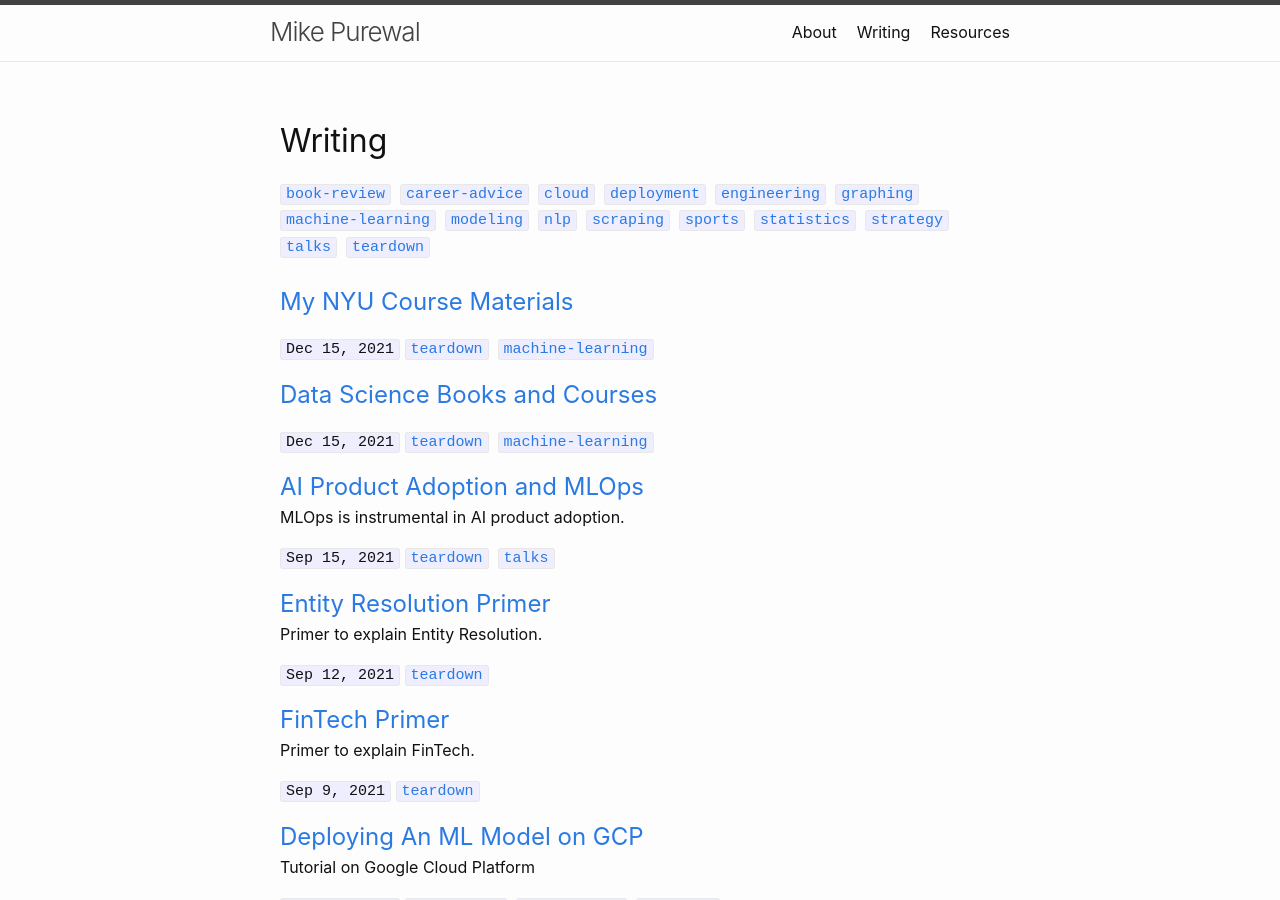
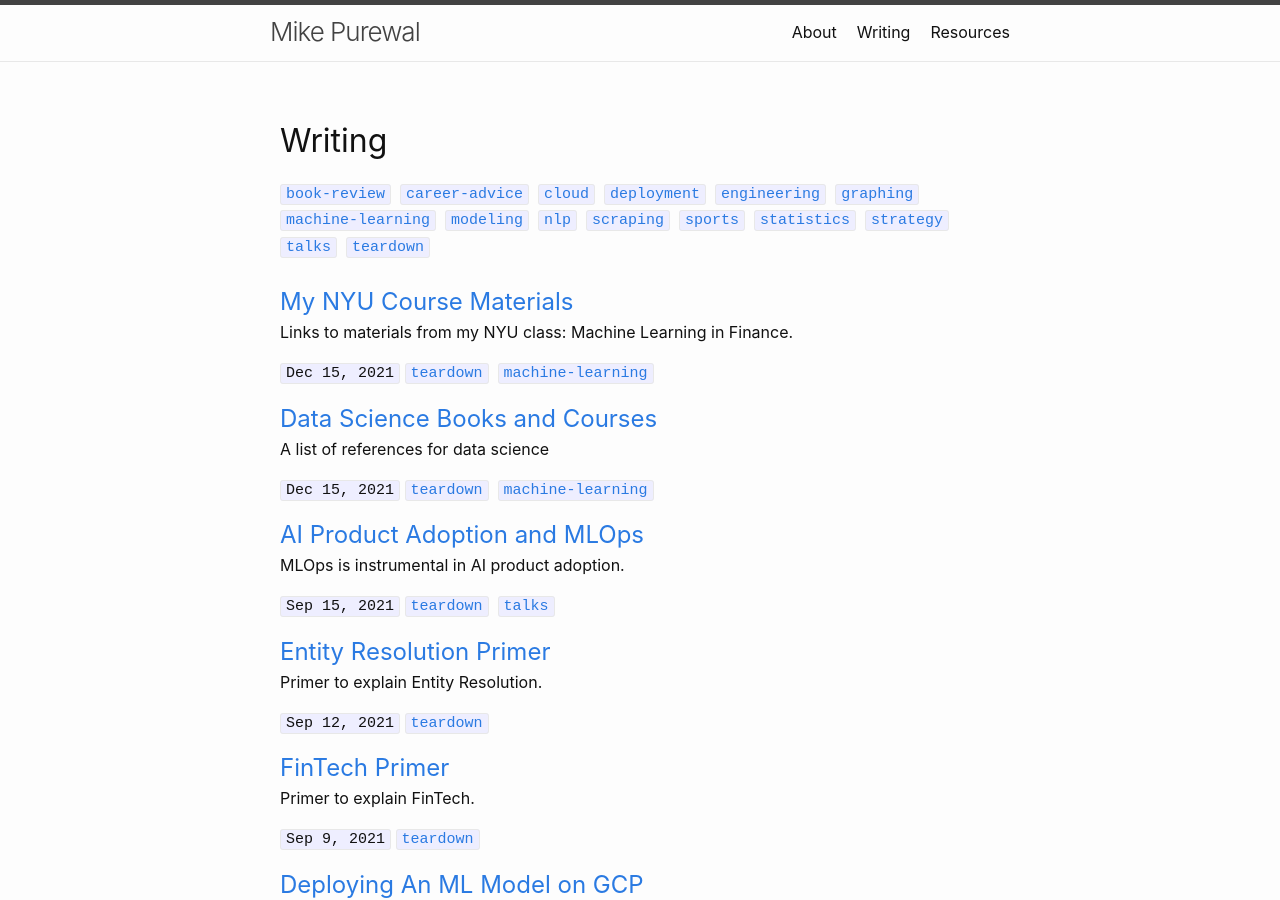
Before and after one commit to meninder/amplify-website, a Jekyll site: the page built from writing.html, in a window 1280 px wide and 900 px high. Built offline with Jekyll 4.4.1, drawn with Linux system fonts in a browser that asks for light colours.

Commit message:
adding captions to two posts

```diff
--- a/_posts/2021-12-15-books-and-courses.html
+++ b/_posts/2021-12-15-books-and-courses.html
@@ -4,6 +4,7 @@ title: "Data Science Books and Courses"
 date: 2021-12-15 10:00:00 -0500
 tags: teardown machine-learning
 favorites: "no"
+caption: "A list of references for data science"
 ---
 
 <div class="row" style="display: flex">
--- a/_posts/2021-12-15-nyu-resources.html
+++ b/_posts/2021-12-15-nyu-resources.html
@@ -4,6 +4,7 @@ title: "My NYU Course Materials"
 date: 2021-12-15 10:00:00 -0500
 tags: teardown machine-learning
 favorite: "yes"
+caption: "Links to materials from my NYU class: Machine Learning in Finance."
 ---
 
 
```
